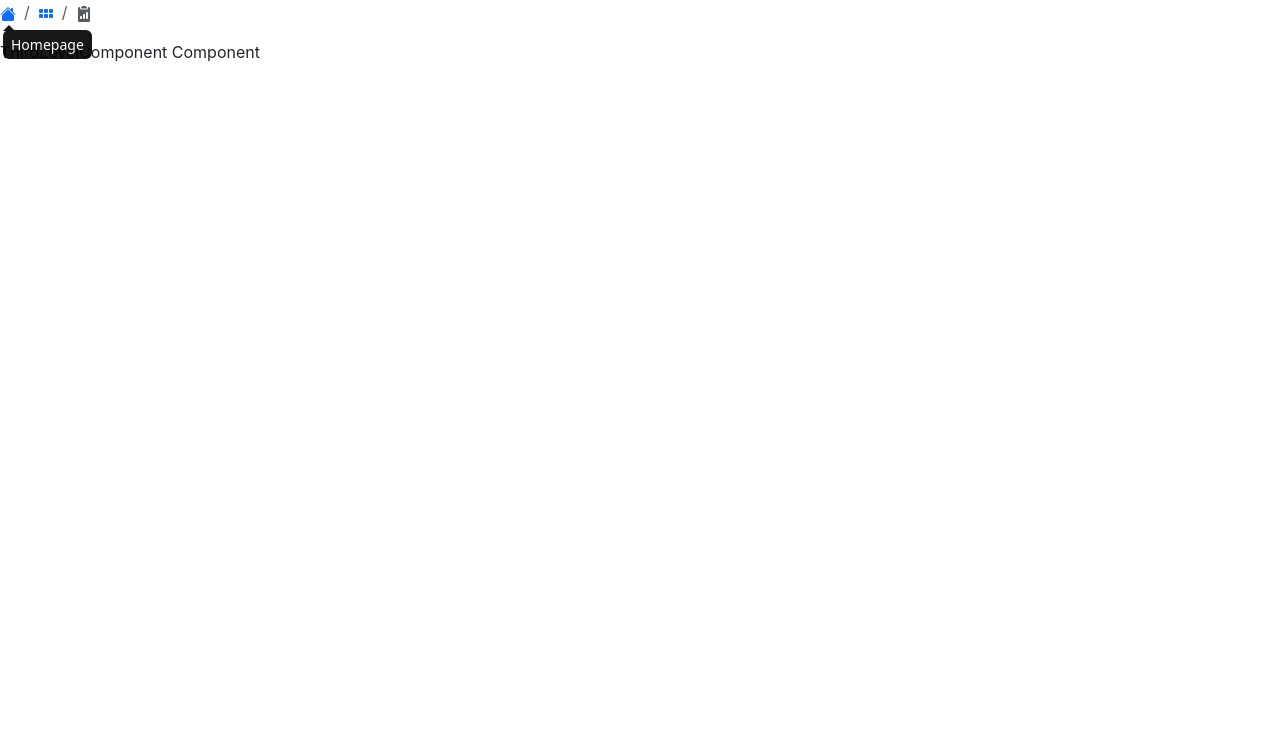
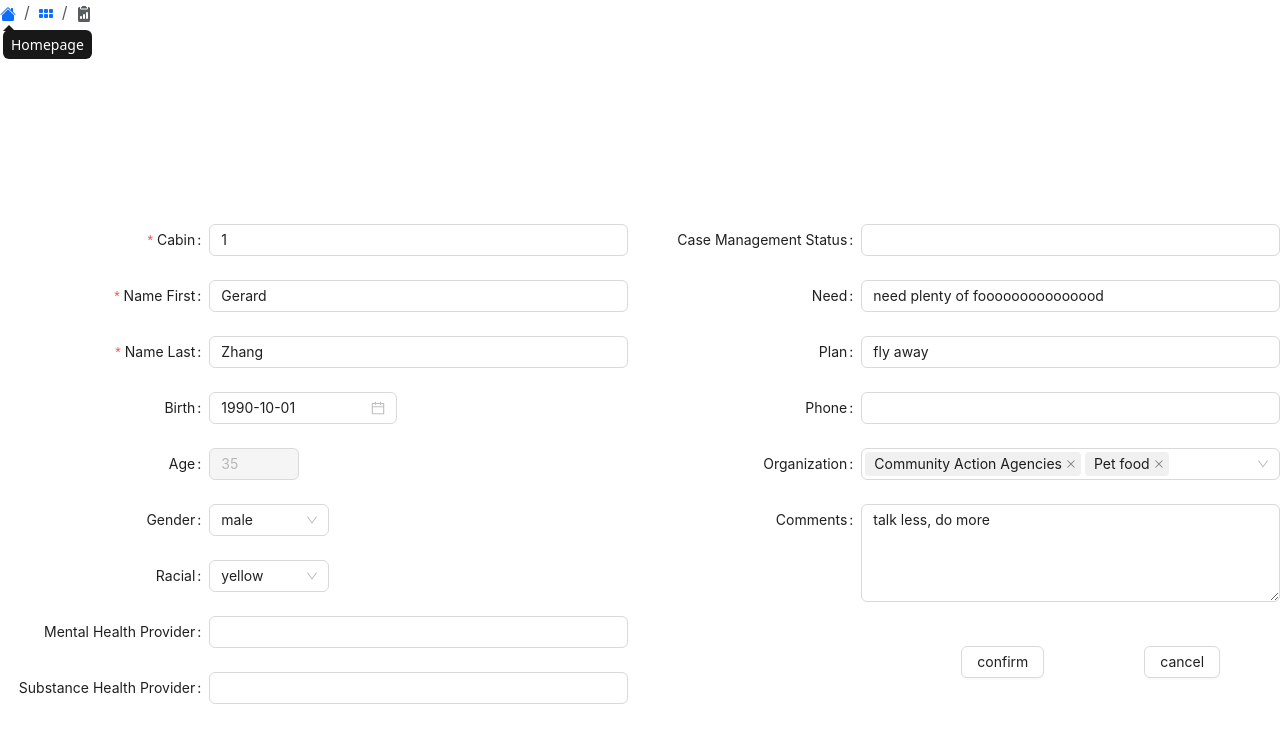
Before and after one commit to keagancoder/collaborative, a React (Create React App) app in the folder front/: page /thirdLevel in a window 1280 px wide. Shown: the top 742 px of the page. Built offline with nearby package versions, Linux system fonts and the light colour scheme.

Commit message:
add case detail page

```diff
--- /dev/null
+++ b/front/src/component/ThirdLevelComponent/CaseDetail.tsx
@@ -0,0 +1,272 @@
+import React, { useEffect, useRef } from 'react';
+import { Row, Button, Form, Input, InputNumber, DatePicker, Select, Col, FormInstance } from 'antd';
+import dayjs from 'dayjs';
+
+const TestUser = {
+  cabin: '1',
+	nameFirst: "Gerard",
+	nameLast: "Zhang",
+	birth: '1990-10-01',
+	age: 35,
+	gender: 'male',
+	racial: 'yellow',
+	mentalHealthProvider: '',
+	substanceUseDisorderProvider: '',
+	caseManagementStatus: '',
+	need: "need plenty of fooooooooooooood",
+	plan: "fly away",
+	phone: '',
+	organization: ['Community Action Agencies','Pet food'],
+	comments: 'talk less, do more',
+  createDate: '2023-10-01'
+}
+
+export interface CaseDomin {
+	cabin: number,
+	nameFirst: string,
+	nameLast: string,
+	birth: string,
+	age: number,
+	gender: string,
+	racial: string,
+	mentalHealthProvider: string,
+	substanceUseDisorderProvider: string,
+	caseManagementStatus: string,
+	need: string,
+	plan: string,
+	phone: string,
+	organization: string[],
+	comments: string,
+  createDate: string
+}
+
+const { TextArea } = Input;
+
+const CaseDetail = () => {
+  const formRef = useRef<any>(null)
+  useEffect(() => {
+    formRef.current.setFieldsValue({
+      ...TestUser,
+      birth: dayjs(TestUser.birth),
+      createDate: dayjs(TestUser.createDate)
+    })
+  }, [])
+
+  const onFinish = (values: CaseDomin) => {
+    console.log('Success:', values);
+    const createDate = dayjs(values.createDate).format('DD/MM/YYYY')
+
+  };
+
+  const handleNameChange = (data: any) => {
+    console.log('name:', data.target.value);
+  }
+
+  const cancelAction = (data: any) => {
+    console.log('name:', data.target.value);
+}
+
+  const style = {
+    display: 'flex',
+    marginTop: '200px',
+    justifyContent: 'center'
+  }
+
+  return (
+    <div style={style}>
+      <Form
+        ref={formRef}
+        labelCol={{
+          span: 8,
+        }}
+        wrapperCol={{
+          span: 16,
+        }}
+        style={{
+          top:100,
+          maxWidth: 1500,
+          flex: 1
+        }}
+        initialValues={{
+          remember: true,
+        }}
+        onFinish={onFinish}
+        autoComplete="off"
+      >
+        <Row gutter={24}>
+          <Col span={12}>
+            <Form.Item
+              label="Cabin"
+              name="cabin"
+              rules={[
+                {
+                  required: true,
+                  message: 'Please input Cabin!',
+                },
+              ]}
+            >
+              <Input onChange={handleNameChange} />
+            </Form.Item>
+
+            <Form.Item
+              label="Name First"
+              name="nameFirst"
+              rules={[
+                {
+                  required: true,
+                  message: 'Please input Name First!',
+                },
+              ]}
+            >
+              <Input />
+            </Form.Item>
+
+            <Form.Item
+              label="Name Last"
+              name="nameLast"
+              rules={[
+                {
+                  required: true,
+                  message: 'Please input Name Last!',
+                },
+              ]}
+            >
+              <Input />
+            </Form.Item>
+
+            <Form.Item
+              label="Birth"
+              name="birth"
+            >
+              <DatePicker format="YYYY-MM-DD" />
+            </Form.Item>
+
+            <Form.Item
+              label="Age"
+              name="age"
+            >
+              <InputNumber disabled/>
+            </Form.Item>
+
+            <Form.Item
+              label="Gender"
+              name="gender"
+            >
+              <Select
+              style={{ width: 120 }}
+              options={[
+                { value: 1, label: 'female' },
+                { value: 2, label: 'male' },
+                { value: 3, label: 'others' },
+                ]}/>
+            </Form.Item>
+
+
+            <Form.Item
+              label="Racial"
+              name="racial"
+            >
+              <Select
+                style={{ width: 120 }}
+                options={[
+                  { value: 1, label: 'black' },
+                  { value: 2, label: 'white' },
+                  { value: 3, label: 'yellow' },
+                ]}
+              />
+            </Form.Item>
+            <Form.Item
+              label="Mental Health Provider"
+              name="mentalHealthProvider"
+            >
+              <Input />
+            </Form.Item>
+
+            <Form.Item
+              label="Substance Health Provider"
+              name="substanceUseDisorderProvider"
+            >
+              <Input />
+            </Form.Item>
+          </Col>
+          <Col span={12}>
+            <Form.Item
+              label="Case Management Status"
+              name="caseManagementStatus"
+            >
+              <Input />
+            </Form.Item>
+
+            <Form.Item
+              label="Need"
+              name="need"
+            >
+              <Input />
+            </Form.Item>
+
+            <Form.Item
+              label="Plan"
+              name="plan"
+            >
+              <Input />
+            </Form.Item>
+
+
+            <Form.Item
+              label="Phone"
+              name="phone"
+            >
+              <Input />
+            </Form.Item>
+
+            <Form.Item
+              label="Organization"
+              name="organization"
+            >
+              <Select
+                mode="multiple"
+                options={[
+                  { value: 'Community Action Agencies', label: 'Community Action Agencies'},
+                  { value: 'Health Centers', label: 'Health Centers' },
+                  { value: 'Mental Health Centers', label: 'Mental Health Centers' },
+                  { value: 'Substance Abuse/Addiction Treatment Organisations', label: 'Substance Abuse/Addiction Treatment Organisations' },
+                  { value: 'Marigold - online anonymous peer support', label: 'Marigold - online anonymous peer support' },
+                  { value: 'NET Centers', label: 'NET Centers' },
+                  { value: 'Veterinary care', label: 'Veterinary care' },
+                  { value: 'Pet food', label: 'Pet food' },
+                  { value: 'Creadit Unions', label: 'Creadit Unions' },
+                  { value: 'Joyfully Connected Foundation', label: 'Joyfully Connected Foundation' },
+                  { value: 'Georgetown Police', label: 'Georgetown Police' },
+                ]}
+              />
+            </Form.Item>
+
+            <Form.Item
+              label="Comments"
+              name="comments"
+            >
+              <TextArea rows={4} />
+            </Form.Item>
+            <Form.Item
+              wrapperCol={{
+                offset: 8,
+                span: 161,
+              }}
+            >
+              <Button type="default" htmlType="submit" style={{marginLeft:'100px', marginTop:'20px'}}>
+                confirm
+              </Button>
+
+              <Button type="default" onClick={cancelAction} style={{marginLeft:'100px'}}>
+                cancel
+              </Button>
+
+            </Form.Item>
+
+          </Col>
+        </Row>
+      </Form>
+    </div>
+  )
+};
+export default CaseDetail;
--- a/front/src/component/ThirdLevelComponent/ThirdLevelComponent.tsx
+++ b/front/src/component/ThirdLevelComponent/ThirdLevelComponent.tsx
@@ -2,6 +2,7 @@ import { FC } from 'react';
 import { useLocation } from 'react-router-dom';
 import BreadCrumbComponent from '../../header/BreadCrumbComponent/BreadCrumbComponent';
 import './ThirdLevelComponent.less';
+import CaseDetail from './CaseDetail'
 
 interface ThirdLevelComponentProps { }
 
@@ -9,9 +10,7 @@ const ThirdLevelComponent: FC<ThirdLevelComponentProps> = () => {
   return (
     <>
       <BreadCrumbComponent path={useLocation().pathname} />
-      <div className="ThirdLevelComponent">
-        ThirdLevelComponent Component
-      </div>
+      <CaseDetail />
     </>
 
   )
```
